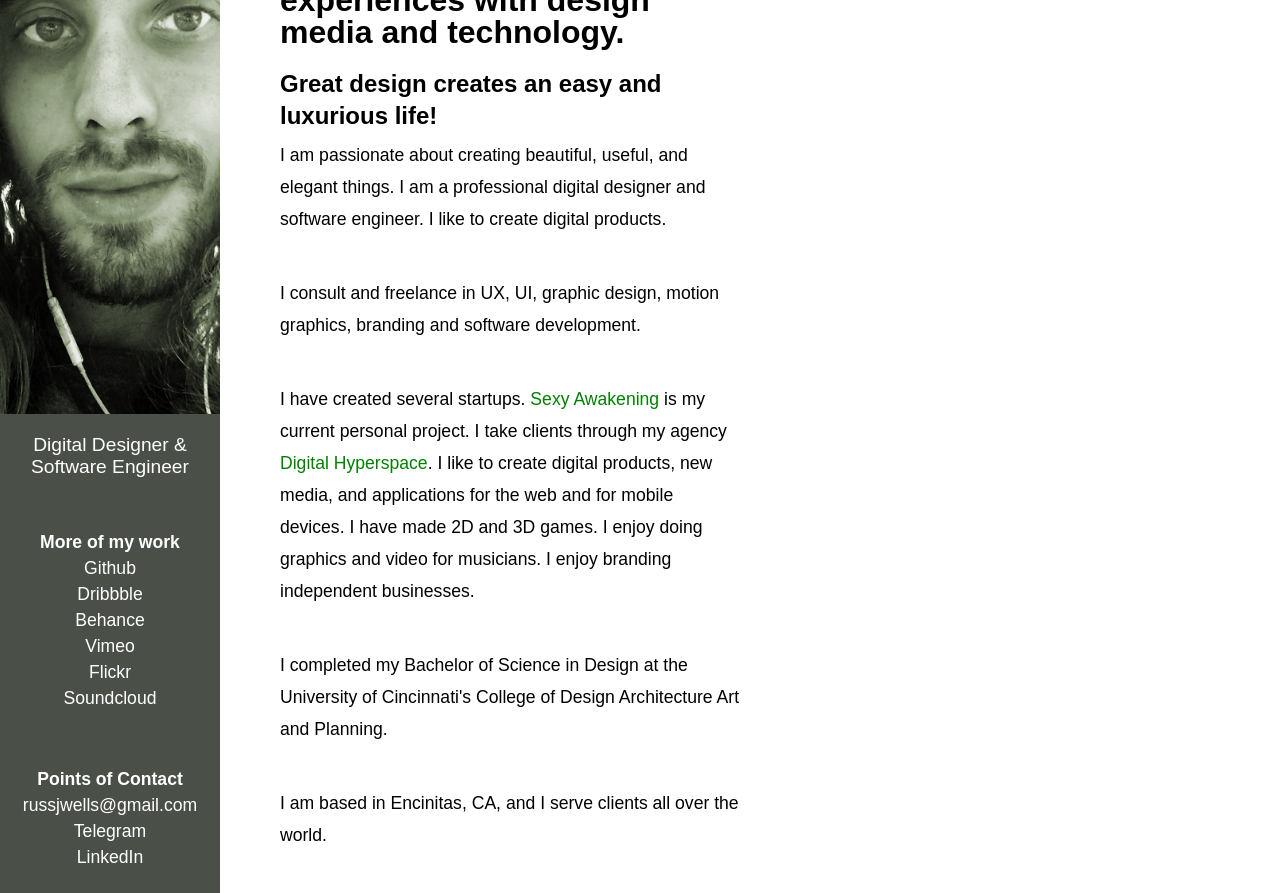
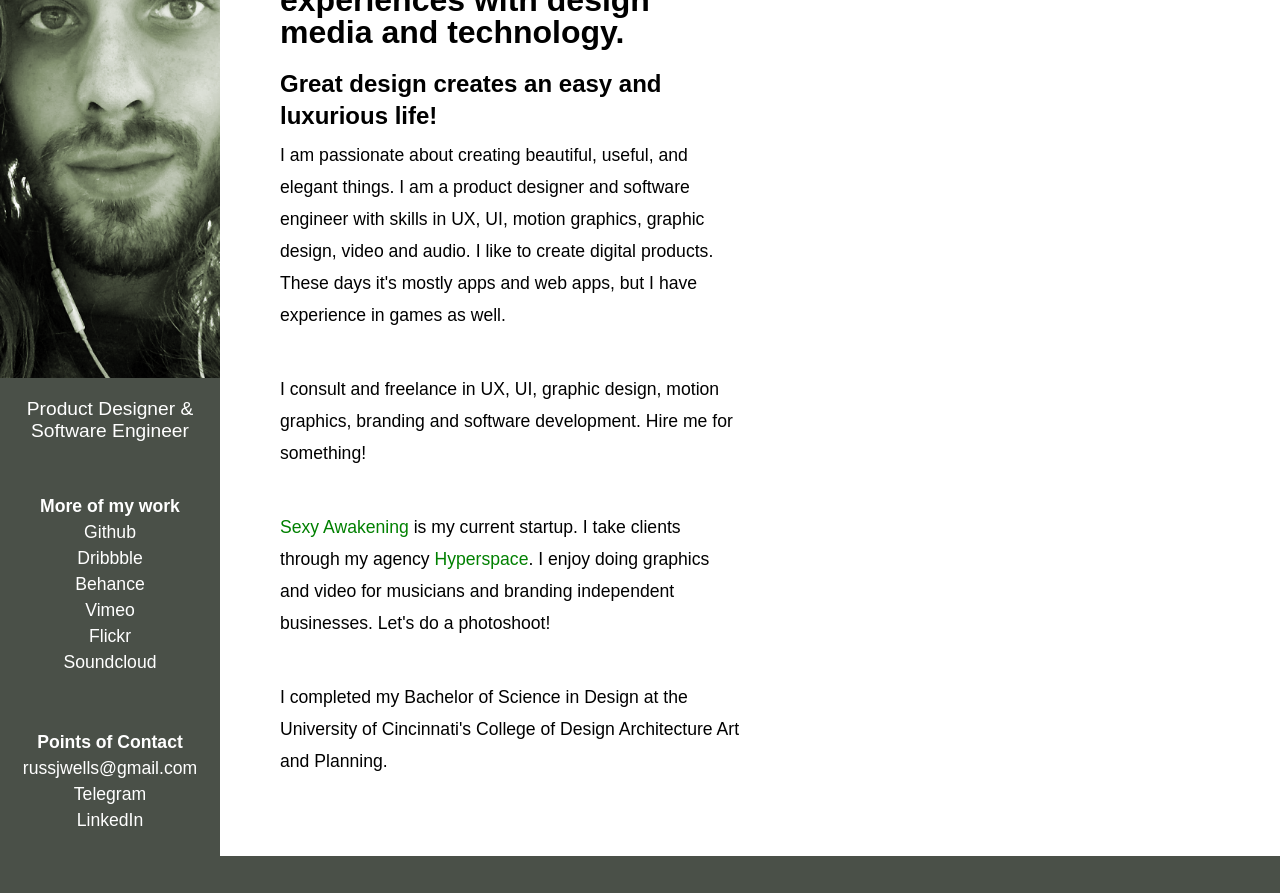
Before and after one commit to russjwells/russellwellsonline, a React (Create React App) app: page / in a window 1280 px wide. Shown: the part 240-1133 px from the top of the page. After the commit the page ends 1096 px from the top, so only its background shows below. Built offline with nearby package versions, Linux system fonts and the light colour scheme.

Commit message:
refinements

```diff
--- a/src/About.js
+++ b/src/About.js
@@ -8,15 +8,15 @@ class About extends Component {
           <div className="AboutSpacer">
             <h1>Hello, I'm Russell Wells. I create exceptional human experiences with design media and technology.</h1>
             <h2>Great design creates an easy and luxurious life!</h2>
-              <p>I am passionate about creating beautiful, useful, and elegant things. I am a professional digital designer and software engineer. I like to create digital products. </p>
+              <p>I am passionate about creating beautiful, useful, and elegant things. I am a product designer and software engineer with skills in UX, UI, motion graphics, graphic design, video and audio. I like to create digital products. These days it's mostly apps and web apps, but I have experience in games as well.</p>
               <p>&nbsp;</p>
-              <p>I consult and freelance in UX, UI, graphic design, motion graphics, branding and software development.
+              <p>I consult and freelance in UX, UI, graphic design, motion graphics, branding and software development. Hire me for something!
               </p>
               <p>&nbsp;</p>
 
               <p>
                 <div className="currentLinks">
-                I have created several startups. <a target="_blank" href="https://www.sexyawakening.com">Sexy Awakening</a> is my current personal project. I take clients through my agency <a target="_blank" href="http://www.digitalhyperspace.com">Digital Hyperspace</a>. I like to create digital products, new media, and applications for the web and for mobile devices. I have made 2D and 3D games. I enjoy doing graphics and video for musicians. I enjoy branding independent businesses.
+                <a target="_blank" href="https://www.sexyawakening.com">Sexy Awakening</a> is my current startup. I take clients through my agency <a target="_blank" href="http://www.digitalhyperspace.com">Hyperspace</a>. I enjoy doing graphics and video for musicians and branding independent businesses. Let's do a photoshoot!
                 </div>
               </p>
               <p>&nbsp;</p>
@@ -25,7 +25,7 @@ class About extends Component {
                I completed my Bachelor of Science in Design at the University of Cincinnati's College of Design Architecture Art and Planning.
               </p>
               <p>&nbsp;</p>
-                <p>I am based in Encinitas, CA, and I serve clients all over the world.
+                <p>
                 </p>
 
 
--- a/src/Design.js
+++ b/src/Design.js
@@ -6,7 +6,7 @@ class Design extends Component {
     return(
       <div className="ProjectList">
           <h2>Live Websites</h2>
-          <p><a target="_blank" href="https://www.damnjoan.com">www.damnjoan.com</a>, <a target="_blank" href="https://www.battlehigh2.com">www.battlehigh2.com</a>, <a target="_blank" href="https://www.digitalhyperspace.com">www.digitalhyperspace.com</a>, <a target="_blank" href="https://www.cosmicloveenergyhealing.com">www.cosmicloveenergyhealing.com</a>, <a target="_blank" href="http://www.lightofnature.org">www.lightofnature.org</a>, <a target="_blank" href="https://www.sexyawakening.com">www.sexyawakening.com</a></p>
+          <p><a target="_blank" href="https://www.damnjoan.com">www.damnjoan.com</a>, <a target="_blank" href="https://www.battlehigh2.com">www.battlehigh2.com</a> <a target="_blank" href="http://www.lightofnature.org">www.lightofnature.org</a>, <a target="_blank" href="https://www.sexyawakening.com">www.sexyawakening.com</a></p>
           <h2>Graphics for the web and print</h2>
           <p>Look at <a target="_blank" href="https://www.behance.net/russjwells">behance</a> and <a target="_blank" href="http://dribbble.com/russjwells">dribbble</a>.</p>
           <h2>Video, motion graphics & animation</h2>
--- a/src/Resume.js
+++ b/src/Resume.js
@@ -7,10 +7,10 @@ class Resume extends Component {
         <div className="resumeSpacer">
           <h2>Software Engineering</h2>
           <p><a href="https://www.dropbox.com/s/7kqoa89zy09jppt/rw_cv_2019s_software.pdf?dl=1">download the .pdf</a></p>
-          <h2>Digital Design</h2>
+          {/*<h2>Product Design & UX</h2>
           <p><a href="https://www.dropbox.com/s/lq0f5tsrdrfsn8i/rw_cv_2019s_ux.pdf?dl=1">download the .pdf</a></p>
           <h2>Hybrid Positions</h2>
-          <p><a href="https://www.dropbox.com/s/z09f8mfs4rax4r2/rw_cv_2019s_hybrid.pdf?dl=1">download the .pdf</a></p>
+          <p><a href="https://www.dropbox.com/s/z09f8mfs4rax4r2/rw_cv_2019s_hybrid.pdf?dl=1">download the .pdf</a></p>*/}
           {/*
           <h1>Experience</h1>
           <h2>Digital Hyperspace</h2> <p>2016 – Present</p>
--- a/src/Sidebar.js
+++ b/src/Sidebar.js
@@ -24,7 +24,7 @@ class Sidebar extends Component {
           <img src={headshot} alt="headshot" width="394" height="526"/>
           */}
         <div className="Sidebardata">
-          <div className="Oneliner">Digital Designer &<br /> Software Engineer</div>
+          <div className="Oneliner">Product Designer &<br /> Software Engineer</div>
           <div className="PublicRepos">
             <p><b>More of my work</b></p>
             <p><a target="_blank" href="http://github.com/russjwells" style={linkStyle} hoverStyle={hoverStyle}>Github</a></p>
```
